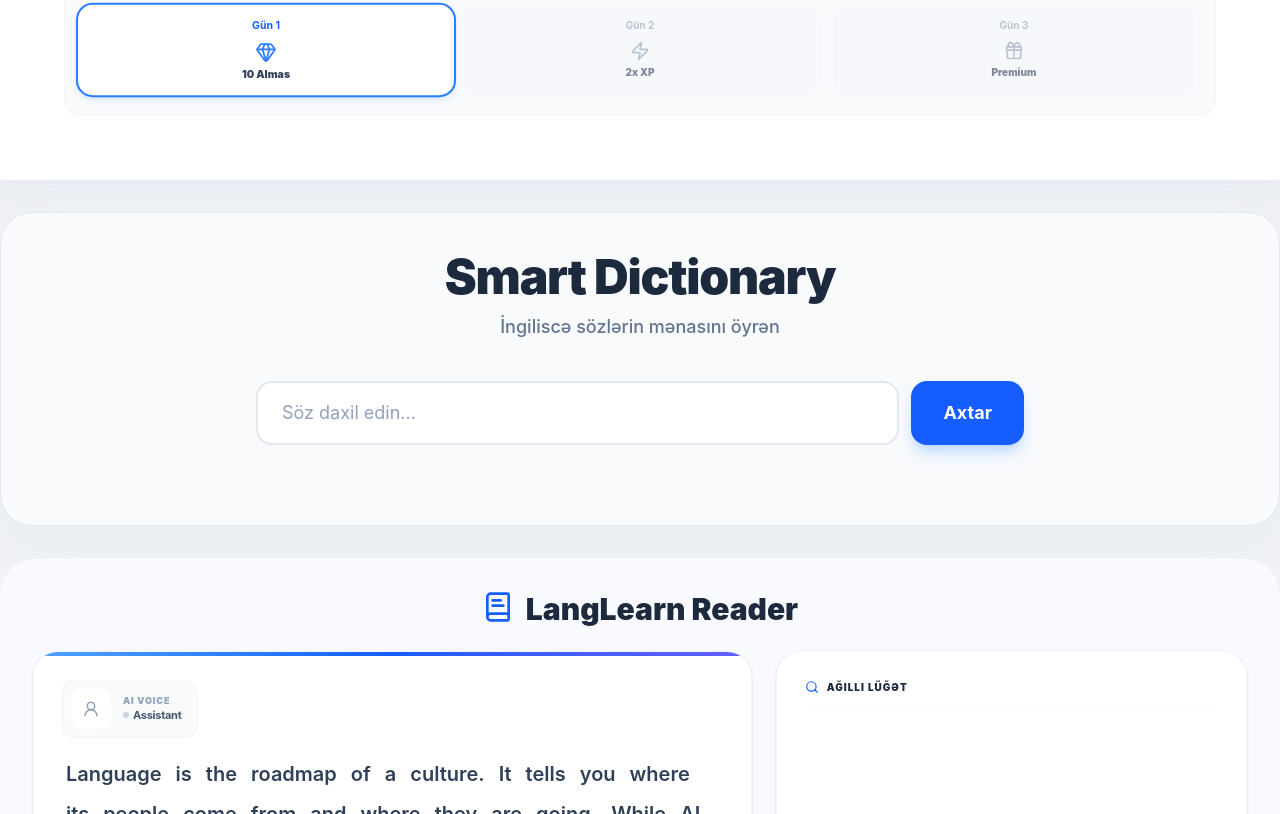
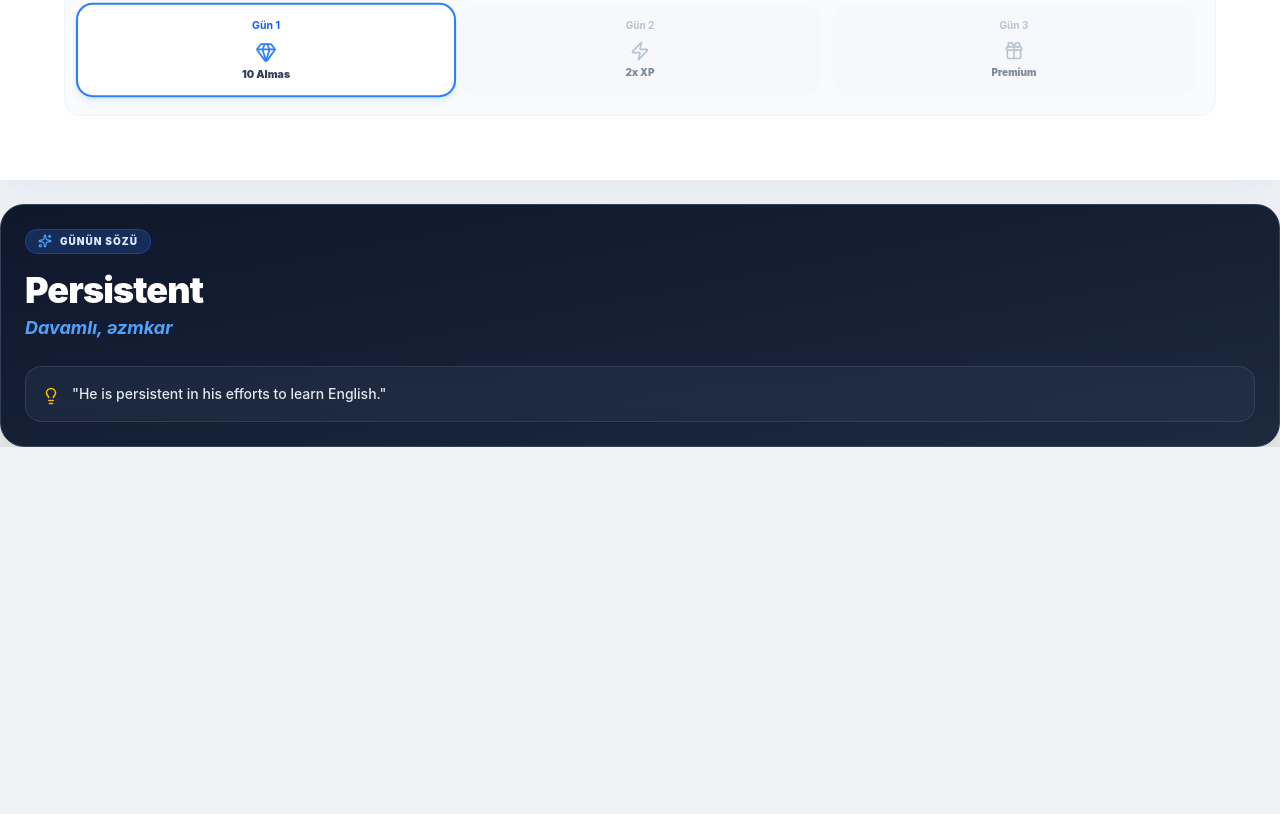
Before and after one commit to DashginAsgarli/language-learning-app, a React (Vite) app: page / in a window 1280 px wide. Shown: the part 1986-2800 px from the top of the page. After the commit the page ends 2433 px from the top, so only its background shows below. Built offline with nearby package versions, Linux system fonts and the light colour scheme.

Commit message:
feat: implement DailyWord component with dynamic content logic

```diff
--- a/src/components/AudioPractice.jsx
+++ b/src/components/AudioPractice.jsx
@@ -9,22 +9,22 @@
     const longText = "Language is the roadmap of a culture. It tells you where its people come from and where they are going. While AI accelerates your pace, your persistence defines your reach. Each word you master is a seed planted for a forest of opportunities. Remember: greatness is not found in big steps, but in small steps taken every single day.";
     const words = longText.split(" ");
 
-    function fetchWordDefinition(word) {
-        const cleanWord = word.replace(/[.,:;]/g, "");
-        setIsLoading(true); setWordData(null);
-        fetch(`https://api.dictionaryapi.dev/api/v2/entries/en/${cleanWord}`)
-            .then(res => res.json())
-            .then(data => {
-                if (data && !data.title) {
-                    setWordData({
-                        word: data[0].word, phonetic: data[0].phonetic || "/.../",
-                        definition: data[0].meanings[0].definitions[0].definition,
-                        partOfSpeech: data[0].meanings[0].partOfSpeech,
-                        audio: data[0].phonetics.find(p => p.audio)?.audio
-                    });
-                } else setWordData({ error: "Söz tapılmadı" });
-            }).catch(() => setWordData({ error: "Xəta!" })).finally(() => setIsLoading(false));
-    }
+    // function fetchWordDefinition(word) {
+    //     const cleanWord = word.replace(/[.,:;]/g, "");
+    //     setIsLoading(true); setWordData(null);
+    //     fetch(`https://api.dictionaryapi.dev/api/v2/entries/en/${cleanWord}`)
+    //         .then(res => res.json())
+    //         .then(data => {
+    //             if (data && !data.title) {
+    //                 setWordData({
+    //                     word: data[0].word, phonetic: data[0].phonetic || "/.../",
+    //                     definition: data[0].meanings[0].definitions[0].definition,
+    //                     partOfSpeech: data[0].meanings[0].partOfSpeech,
+    //                     audio: data[0].phonetics.find(p => p.audio)?.audio
+    //                 });
+    //             } else setWordData({ error: "Söz tapılmadı" });
+    //         }).catch(() => setWordData({ error: "Xəta!" })).finally(() => setIsLoading(false));
+    // }
 
     function handleSpeakText() {
         window.speechSynthesis.cancel();
--- /dev/null
+++ b/src/components/DailyWord.jsx
@@ -0,0 +1,35 @@
+import React from 'react';
+import { Sparkles, Volume2, Lightbulb, ArrowRight } from 'lucide-react';
+
+function DailyWord() {
+    return (
+        <div className="mt-6 relative overflow-hidden p-6 rounded-[24px] bg-gradient-to-br from-slate-900 to-slate-800 text-white shadow-2xl border border-slate-700">
+
+            <div className="flex items-center justify-between mb-4">
+                <div className="flex items-center gap-2 px-3 py-1 bg-blue-500/20 border border-blue-500/30 rounded-full">
+                    <Sparkles size={14} className="text-blue-400" />
+                    <span className="text-[10px] font-black uppercase tracking-widest text-blue-100">Günün Sözü</span>
+                </div>
+
+            </div>
+
+            <div className="mb-6">
+                <h2 className="text-3xl md:text-4xl font-black tracking-tight mb-1">Persistent</h2>
+                <p className="text-lg text-blue-400 font-bold italic">Davamlı, əzmkar</p>
+            </div>
+
+            <div className="p-4 bg-slate-700/30 border border-slate-600/50 rounded-2xl backdrop-blur-sm">
+                <div className="flex items-start gap-3">
+                    <Lightbulb size={18} className="text-amber-400 shrink-0 mt-1" />
+                    <div>
+                        <p className="text-sm text-slate-200 leading-relaxed font-medium">"He is persistent in his efforts to learn English."</p>
+                    </div>
+                </div>
+            </div>
+
+
+        </div>
+    );
+};
+
+export default DailyWord;
--- a/src/components/QuickTranslate.jsx
+++ b/src/components/QuickTranslate.jsx
@@ -7,19 +7,19 @@
     const [loading, setLoading] = useState(false);
     const [isEnToAz, setIsEnToAz] = useState(true);
 
-    function handleTranslate() {
-        if (!text.trim()) return;
-        setLoading(true);
-        const langPair = isEnToAz ? "en|az" : "az|en";
+    // function handleTranslate() {
+    //     if (!text.trim()) return;
+    //     setLoading(true);
+    //     const langPair = isEnToAz ? "en|az" : "az|en";
 
-        fetch(`https://api.mymemory.translated.net/get?q=${encodeURIComponent(text)}&langpair=${langPair}`)
-            .then(res => res.json())
-            .then(data => {
-                if (data.responseData) setResult(data.responseData.translatedText);
-            })
-            .catch(() => setResult("Xəta baş verdi!"))
-            .finally(() => setLoading(false));
-    };
+    //     fetch(`https://api.mymemory.translated.net/get?q=${encodeURIComponent(text)}&langpair=${langPair}`)
+    //         .then(res => res.json())
+    //         .then(data => {
+    //             if (data.responseData) setResult(data.responseData.translatedText);
+    //         })
+    //         .catch(() => setResult("Xəta baş verdi!"))
+    //         .finally(() => setLoading(false));
+    // };
 
     function toggleDirection() {
         setIsEnToAz(!isEnToAz);
--- a/src/page/layout/layout.jsx
+++ b/src/page/layout/layout.jsx
@@ -6,6 +6,7 @@
 import SmartDictionary from '../../components/SmartDictionary'
 import AudioPractice from '../../components/AudioPractice'
 import QuickTranslate from '../../components/QuickTranslate'
+import DailyWord from '../../components/DailyWord'
 
 function Layout() {
     return (
@@ -14,9 +15,11 @@
             <TopLanguages />
             {/* <LangLearn /> */}
             <DailyChallenge />
-            <SmartDictionary />
-            <AudioPractice />
-            <QuickTranslate/>
+            {/* <SmartDictionary /> */}
+            {/* <AudioPractice /> */}
+            {/* <QuickTranslate/> */}
+
+            <DailyWord/>
 
         </>
     )
```
